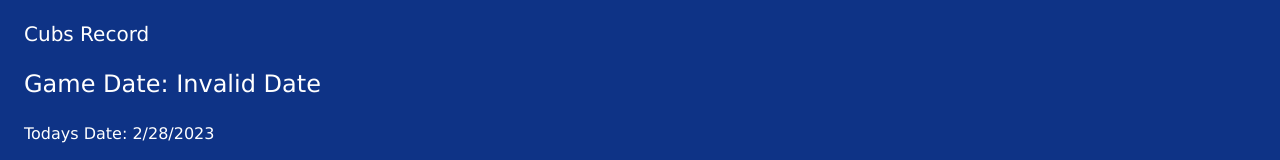
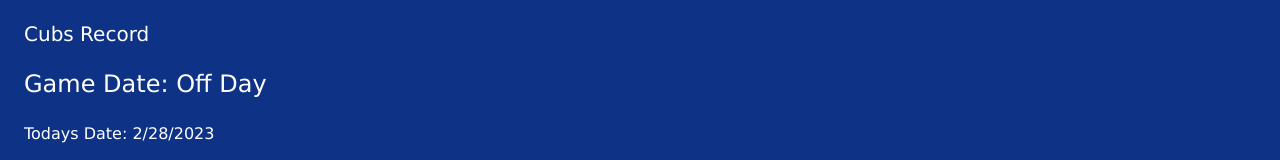
Before and after one commit to cwcox01/cubsplaytoday, a React (Create React App) app: page / in a window 1280 px wide. Shown: the part 132-292 px from the top of the page. Built offline with nearby package versions, Linux system fonts and the light colour scheme; no server answers.

Commit message:
change to game date if off day

```diff
--- a/src/components/Mlb-schedule.jsx
+++ b/src/components/Mlb-schedule.jsx
@@ -56,12 +56,16 @@
     minute: "2-digit",
   });
 
-  const dateOfGame = cubsTimeToday.gameDate.toLocaleDateString("en-US", {
+  let dateOfGame = cubsTimeToday.gameDate.toLocaleDateString("en-US", {
     localeMatcher: "best fit",
     timeZone: "America/New_York",
   });
 
   const cubsWon = cubsGameToday?.seriesStatus?.winningTeam?.id === CUBS_ID;
+
+  if (todayDate !== cubsTimeToday.officialDate) {
+    dateOfGame = "Off Day";
+  }
 
   return (
     <div className="mlb-schedule-container pt-3">
```
